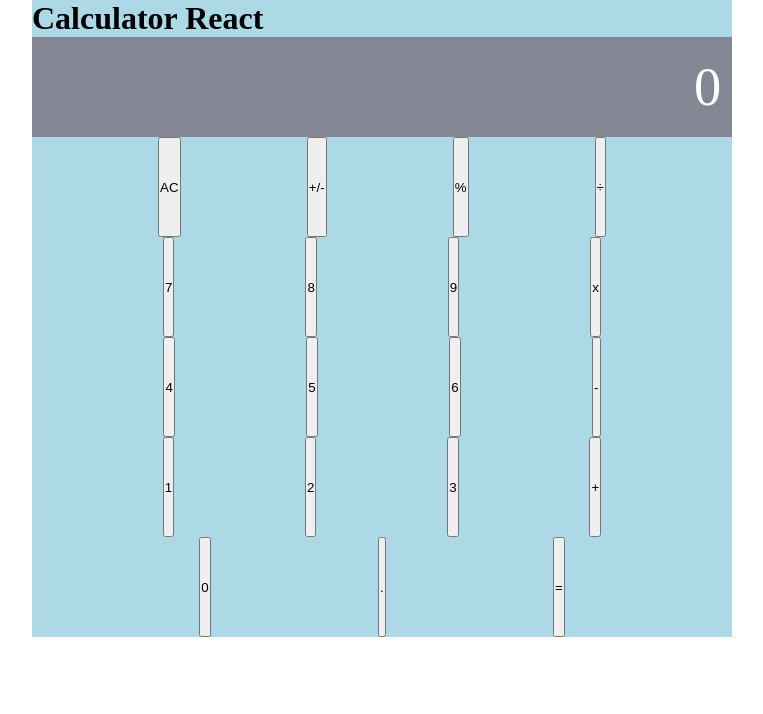
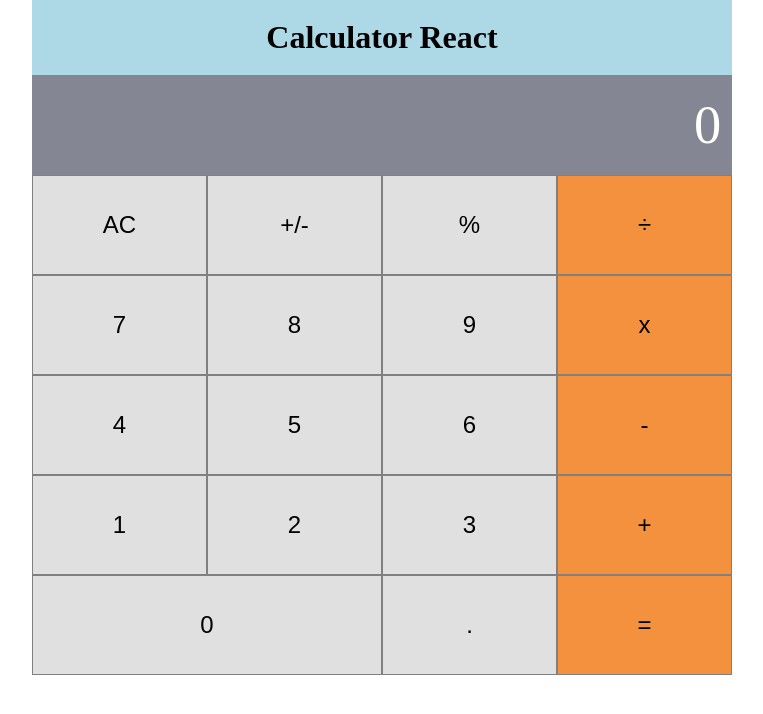
Before and after one commit to praz99/react_calculator, a React (Create React App) app: page / in a window 1280 px wide. Shown: the top 714 px of the page, without its empty margins (258-1021 px from the left). Built offline with nearby package versions, Linux system fonts and the light colour scheme.

Commit message:
add styling to the buttons

```diff
--- a/src/components/Button.js
+++ b/src/components/Button.js
@@ -1,12 +1,32 @@
 import PropTypes from 'prop-types';
+import '../styles/Button.css';
 
-const Button = ({ button, handleClick }) => (
-  <button type="button" onClick={() => handleClick(button)}>{ button }</button>
+const Button = ({
+  button, handleClick, wide, color,
+}) => (
+  <button
+    className="button"
+    type="button"
+    style={{
+      width: wide ? '50%' : '25%',
+      backgroundColor: color,
+    }}
+    onClick={() => handleClick(button)}
+  >
+    { button }
+  </button>
 );
 
 Button.propTypes = {
   button: PropTypes.string.isRequired,
   handleClick: PropTypes.func.isRequired,
+  wide: PropTypes.bool,
+  color: PropTypes.string,
+};
+
+Button.defaultProps = {
+  wide: false,
+  color: '#E0E0E0',
 };
 
 export default Button;
--- a/src/components/ButtonPanel.js
+++ b/src/components/ButtonPanel.js
@@ -1,6 +1,8 @@
 import PropTypes from 'prop-types';
 import Button from './Button';
 import '../styles/ButtonPanel.css';
+
+const color = '#F3913E';
 
 const ButtonPanel = ({ handleClick }) => (
   <>
@@ -8,34 +10,34 @@ const ButtonPanel = ({ handleClick }) => (
       <Button button="AC" handleClick={handleClick} />
       <Button button="+/-" handleClick={handleClick} />
       <Button button="%" handleClick={handleClick} />
-      <Button button="÷" handleClick={handleClick} />
+      <Button button="÷" handleClick={handleClick} color={color} />
     </div>
 
     <div className="btnGroup">
       <Button button="7" handleClick={handleClick} />
       <Button button="8" handleClick={handleClick} />
       <Button button="9" handleClick={handleClick} />
-      <Button button="x" handleClick={handleClick} />
+      <Button button="x" handleClick={handleClick} color={color} />
     </div>
 
     <div className="btnGroup">
       <Button button="4" handleClick={handleClick} />
       <Button button="5" handleClick={handleClick} />
       <Button button="6" handleClick={handleClick} />
-      <Button button="-" handleClick={handleClick} />
+      <Button button="-" handleClick={handleClick} color={color} />
     </div>
 
     <div className="btnGroup">
       <Button button="1" handleClick={handleClick} />
       <Button button="2" handleClick={handleClick} />
       <Button button="3" handleClick={handleClick} />
-      <Button button="+" handleClick={handleClick} />
+      <Button button="+" handleClick={handleClick} color={color} />
     </div>
 
     <div className="btnGroup">
-      <Button button="0" handleClick={handleClick} />
+      <Button button="0" handleClick={handleClick} wide />
       <Button button="." handleClick={handleClick} />
-      <Button button="=" handleClick={handleClick} />
+      <Button button="=" handleClick={handleClick} color={color} />
     </div>
   </>
 );
--- a/src/styles/App.css
+++ b/src/styles/App.css
@@ -11,3 +11,8 @@
   display: flex;
   flex-direction: column;
 }
+
+h1 {
+  text-align: center;
+  padding: 0.6em;
+}
--- a/src/styles/Button.css
+++ b/src/styles/Button.css
@@ -0,0 +1,7 @@
+.button {
+  width: 25%;
+  border-radius: 0;
+  font-size: 1.5em;
+  outline: none;
+  border: 1px solid grey;
+}
```
Also changed, not shown: 1 other file (tests, documents, lock files or other folders).
